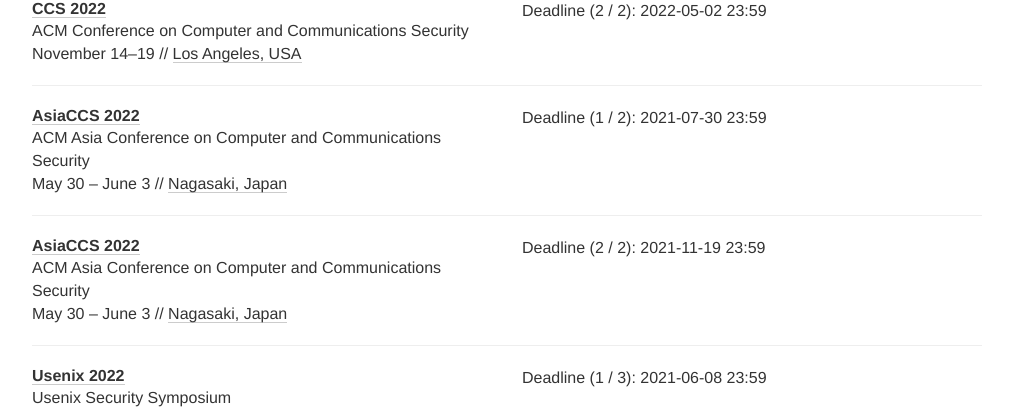
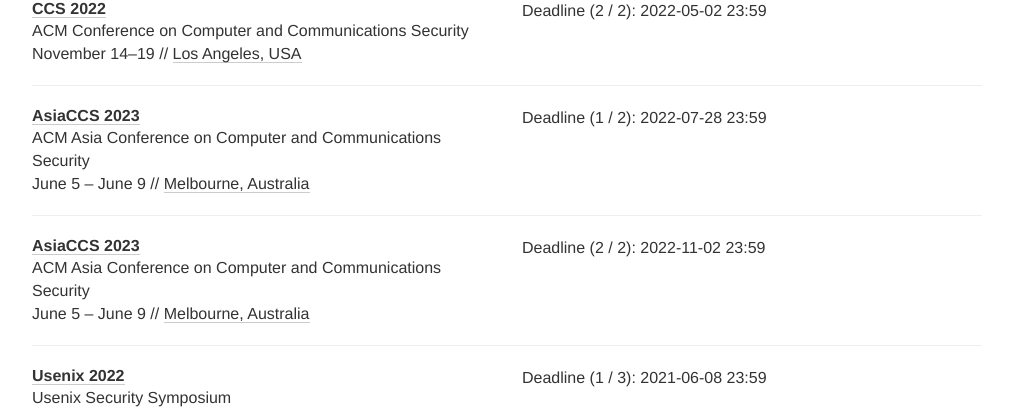
Before and after one commit to sec-deadlines/sec-deadlines.github.io, a Jekyll site: the page built from index.html, in a window 1280 px wide and 900 px high, scrolled down 868 px. Shown: the part 153-565 px from the top of the window, without its empty margins (133-1146 px from the left). Built offline with Jekyll 4.4.1, drawn with Linux system fonts in a browser that asks for light colours; nearby versions of some CDN libraries; comment, search, counter and statistics services are not loaded.

Commit message:
Update AsiaCCS 2023

```diff
--- a/_data/conferences.yml
+++ b/_data/conferences.yml
@@ -44,13 +44,13 @@
 
 - name: AsiaCCS
   description: ACM Asia Conference on Computer and Communications Security
-  year: 2022
-  link: https://asiaccs2022.conferenceservice.jp/
+  year: 2023
+  link: https://asiaccs2023.org/
   deadline:
-    - "2021-07-30 23:59"
-    - "2021-11-19 23:59"
-  date: "May 30 - June 3"
-  place: Nagasaki, Japan
+    - "2022-07-28 23:59"
+    - "2022-11-02 23:59"
+  date: "June 5 - June 9"
+  place: Melbourne, Australia
   tags: [SEC, PRIV]
 
 - name: Usenix
```
